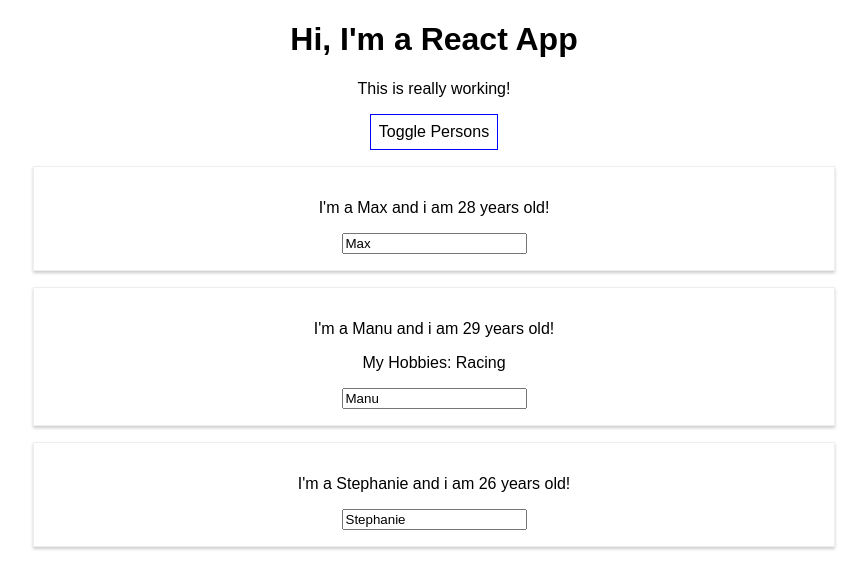
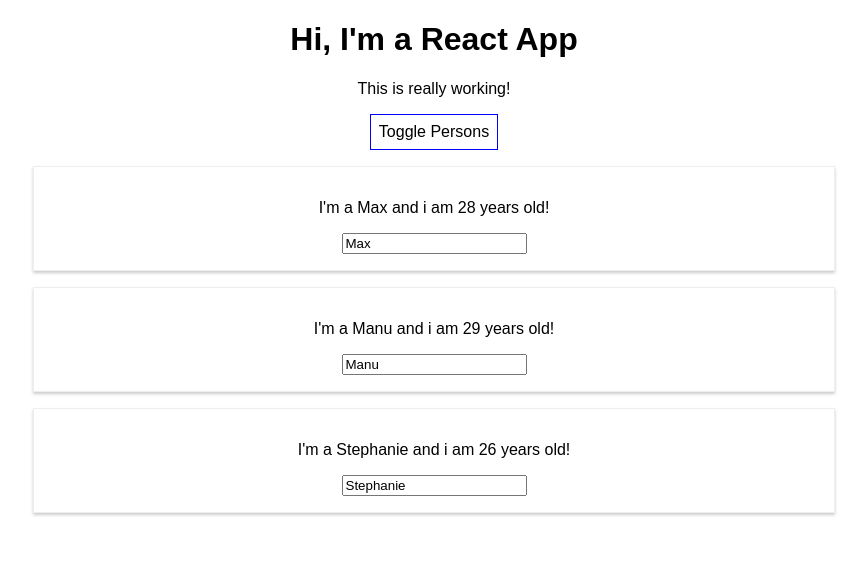
Before and after one commit to btran8337/react-refresher, a React (Create React App) app: page / in a window 1280 px wide. Both pictures are taken after a click on the button "Toggle Persons". Shown: the top 588 px of the page, without its empty margins (206-1073 px from the left). Built offline with nearby package versions, Linux system fonts and the light colour scheme.

Commit message:
updated state immutable using spread operator

```diff
--- a/src/App.js
+++ b/src/App.js
@@ -12,28 +12,21 @@
     otherState: 'some other value'
   };
 
-  switchNameHandler = (newName) => {
-    // console.log('Was clicked!');
-    // DON'T DO THIS: this.state.persons[0] = 'Maximilian';
-    this.setState({
-      persons: [
-        { name: newName, age: 28 },
-        { name: 'Manu', age: 29 },
-        { name: 'Stephanie', age: 27 }
-      ]
-    });
-  };
-
   nameChangedHandler = (event) => {
     this.setState({
       persons: [
         { name: 'Max', age: 28 },
         { name: event.target.value, age: 29 },
         { name: 'Stephanie', age: 27 }
-      ],
-      otherState: 'some other value',
-      showPersons: false
+      ]
     });
+  };
+
+  deletePersonHandler = (personIndex) => {
+    // const persons = this.state.persons.slice();
+    const persons = [...this.state.persons];
+    persons.splice(personIndex, 1);
+    this.setState({ persons: persons });
   };
 
   togglePersonsHandler = () => {
@@ -55,22 +48,15 @@
     if (this.state.showPersons) {
       persons = (
         <div>
-          <Person
-            name={this.state.persons[0].name}
-            age={this.state.persons[0].age}
-          />
-          <Person
-            name={this.state.persons[1].name}
-            age={this.state.persons[1].age}
-            click={this.switchNameHandler.bind(this, 'Max!')}
-            changed={this.nameChangedHandler}
-          >
-            My Hobbies: Racing
-          </Person>
-          <Person
-            name={this.state.persons[2].name}
-            age={this.state.persons[2].age}
-          />
+          {this.state.persons.map((person, index) => {
+            return (
+              <Person
+                click={() => this.deletePersonHandler(index)}
+                name={person.name}
+                age={person.age}
+              />
+            );
+          })}
         </div>
       );
     }
```
